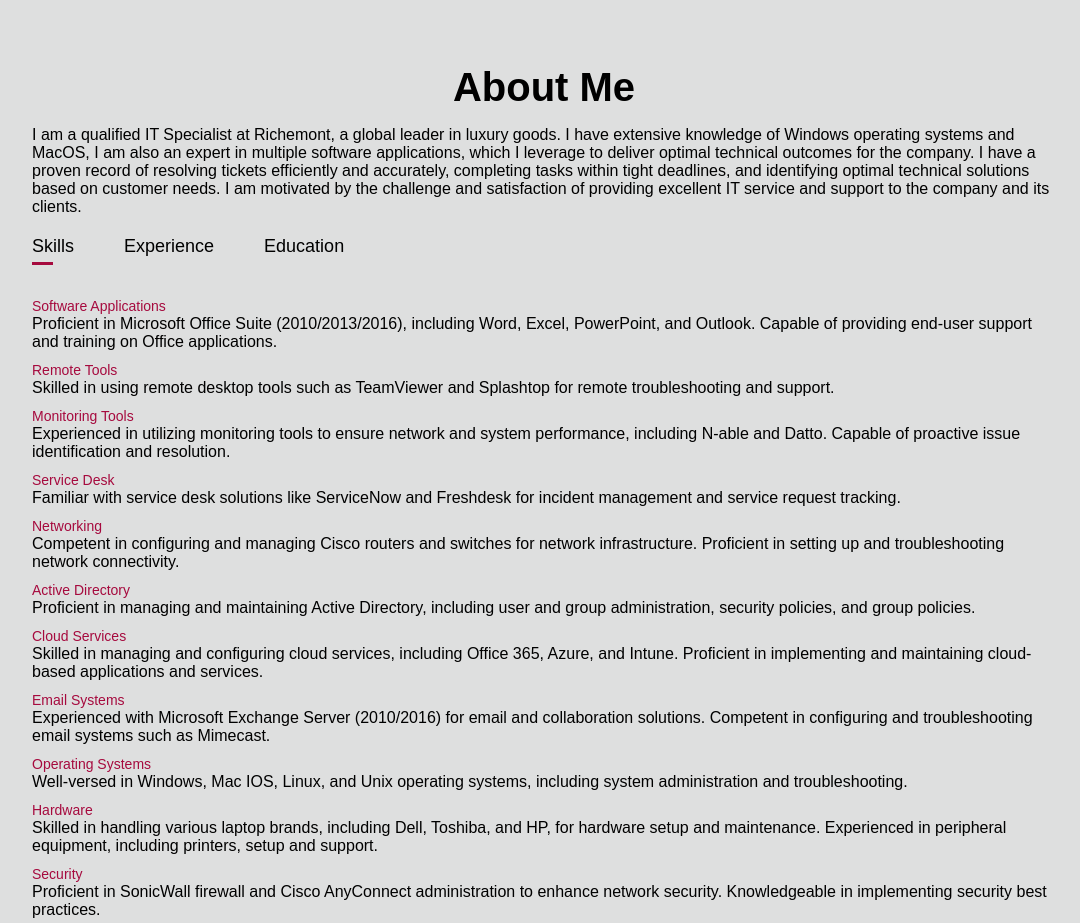
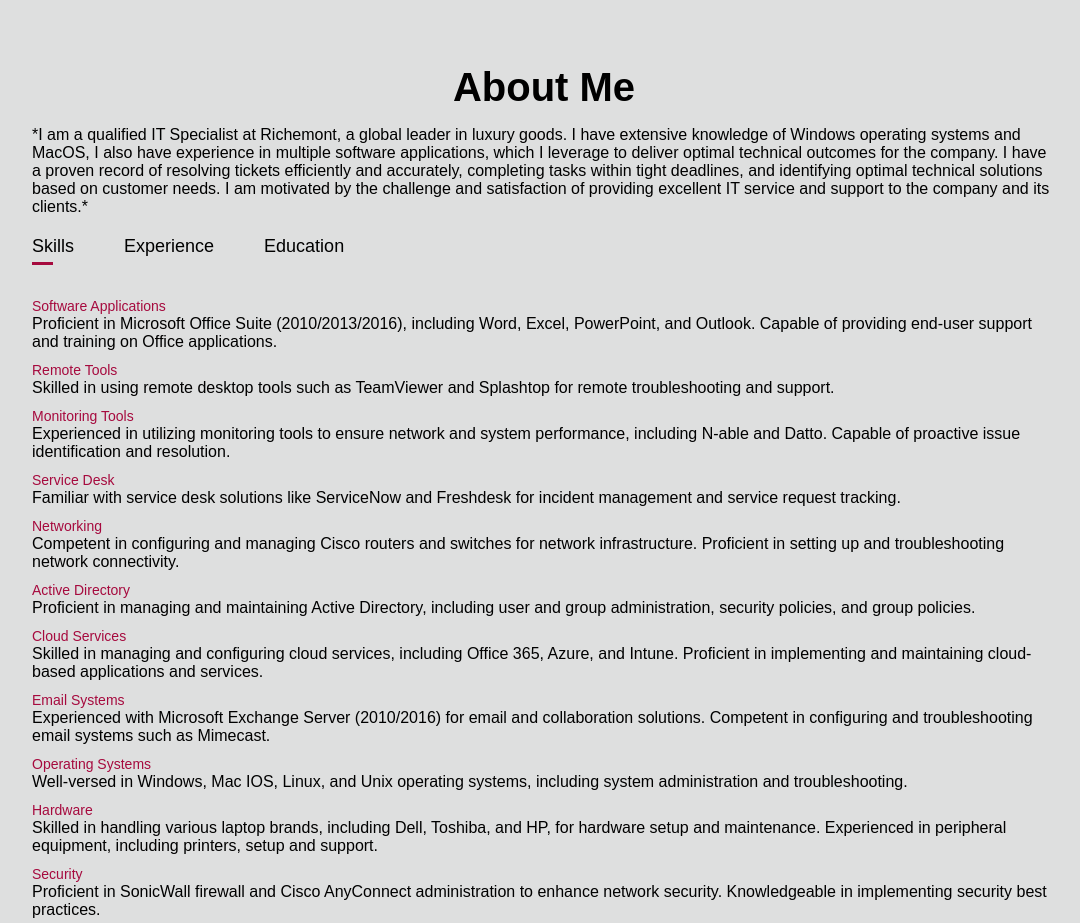
Before and after one commit to Nurabow/mycv, a plain HTML site: page index.html in a window 1280 px wide. Shown: the part 840-1763 px from the top of the page, without its empty margins (96-1176 px from the left). Drawn offline with Linux system fonts and the light colour scheme.

Commit message:
Update index.html

```diff
--- a/index.html
+++ b/index.html
@@ -38,10 +38,10 @@
             </div> -->
             <div class="about">
                 <h1 class="sub-title">About Me</h1>
-                <p>I am a qualified IT Specialist at Richemont, a global leader in luxury goods.
-                    I have extensive knowledge of Windows operating systems and MacOS, I am also an expert in multiple software applications, which I leverage to deliver optimal technical outcomes for the company.
+                <p>*I am a qualified IT Specialist at Richemont, a global leader in luxury goods.
+                    I have extensive knowledge of Windows operating systems and MacOS, I also have experience in multiple software applications, which I leverage to deliver optimal technical outcomes for the company.
                     I have a proven record of resolving tickets efficiently and accurately, completing tasks within tight deadlines, and identifying optimal technical solutions based on customer needs.
-                    I am motivated by the challenge and satisfaction of providing excellent IT service and support to the company and its clients.</p>
+                    I am motivated by the challenge and satisfaction of providing excellent IT service and support to the company and its clients.*</p>
 
                 <div class="tab-titles">
                     <p class="tab-links active-link" onclick="opentab('skills')">Skills</p>
```
